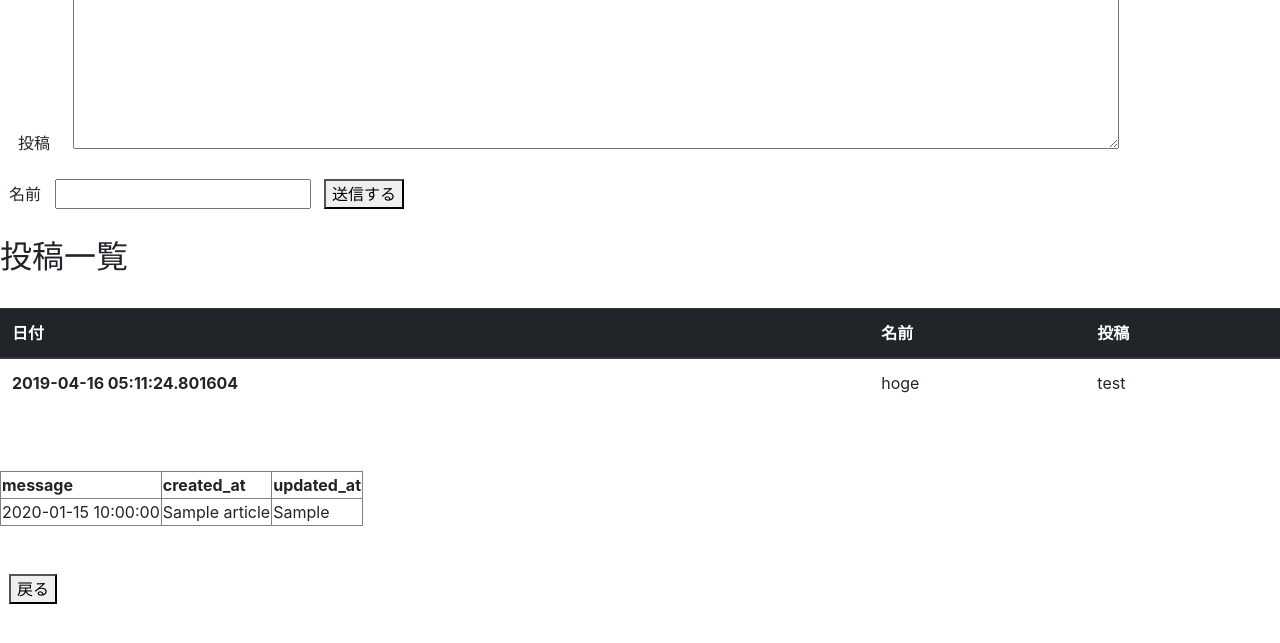
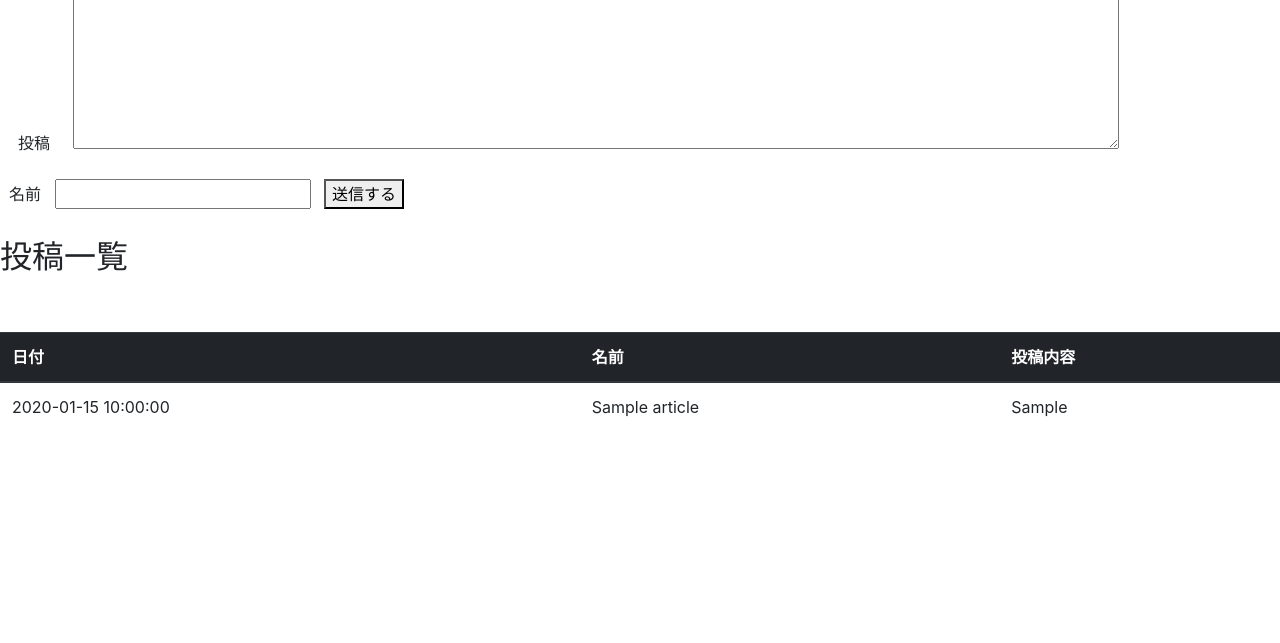
Before and after one commit to beginerSE/flask_thread_app, a Flask app: page / in a window 1280 px wide. Shown: the part 105-748 px from the top of the page. Run offline with Flask 2, Linux system fonts and the light colour scheme; tables that the repository leaves empty hold one stand-in row (values such as "Sample post"); some libraries are stand-ins or nearby versions.

Commit message:
Update index.html

```diff
--- a/templates/index.html
+++ b/templates/index.html
@@ -36,32 +36,14 @@
 
       <h2>投稿一覧</h2>
 
-      <table class="table">
-          <thead class="thead-dark">
-              <tr>
-                  <th>日付</th>
-                  <th>名前</th>
-                  <th>投稿</th>
-                  </tr>
-              </thead>
-          <tbody>
-
-              <tr>
-                  <th scope="row">2019-04-16 05:11:24.801604</th>
-                  <td>hoge</td>
-                  <td>test</td>
-                  </tr>
-
-              </tbody>
-          </table>
       {% block body %}
       <form method="post" action="">
-          <table border="1">
-              <thead>
+        　<table class="table">
+              <thead class="thead-dark">
                   <tr>
-                      <th>message</th>
-                      <th>created_at</th>
-                      <th>updated_at</th>
+                      <th>日付</th>
+                      <th>名前</th>
+                      <th>投稿内容</th>
                       </tr>
                   </thead>
               <tbody>
@@ -78,9 +60,7 @@
           </form>
       {% endblock %}
 
-      <form action="/" method="get">
-          <button type="submit">戻る</button>
-          </form>
+     <p></p>
 
 
     <script src="https://code.jquery.com/jquery-3.3.1.slim.min.js"
```
